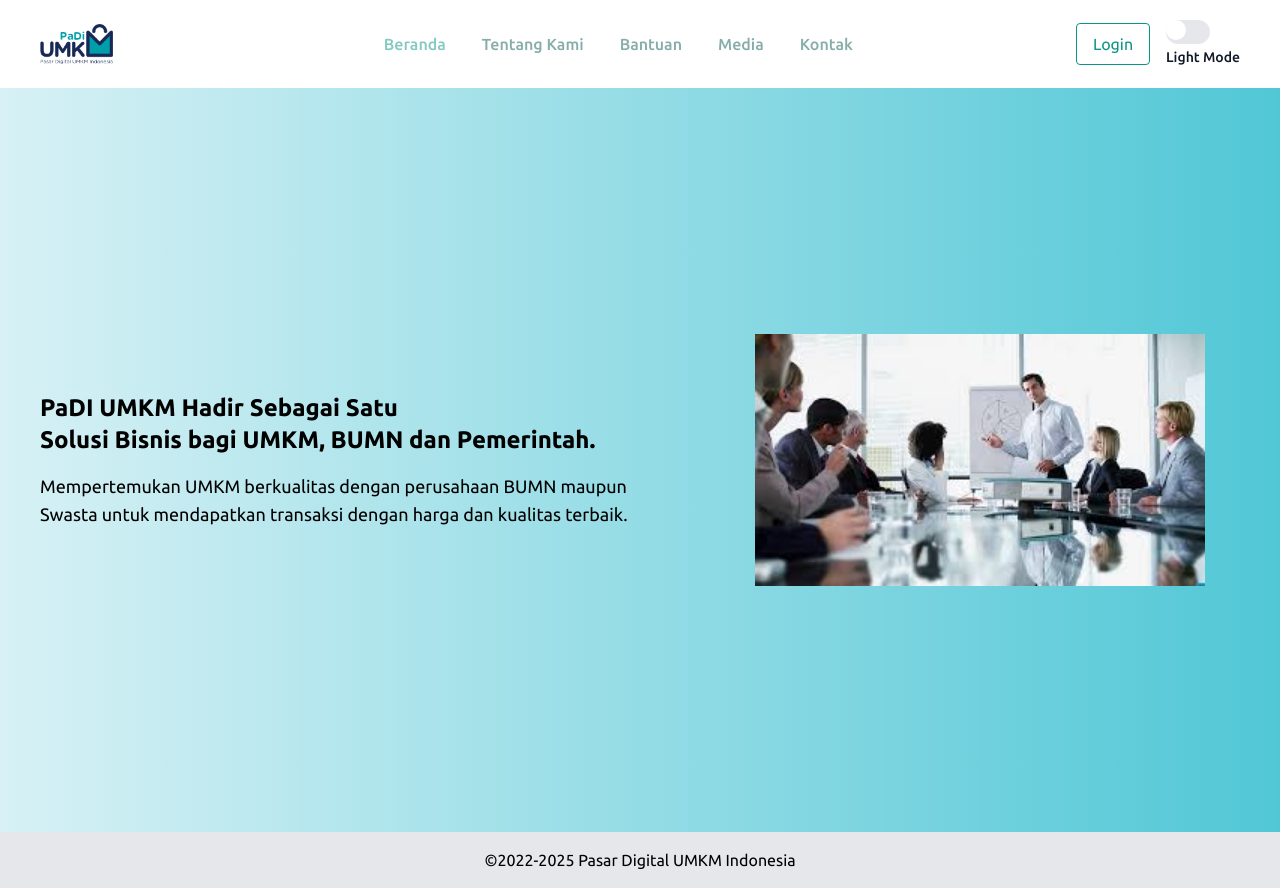
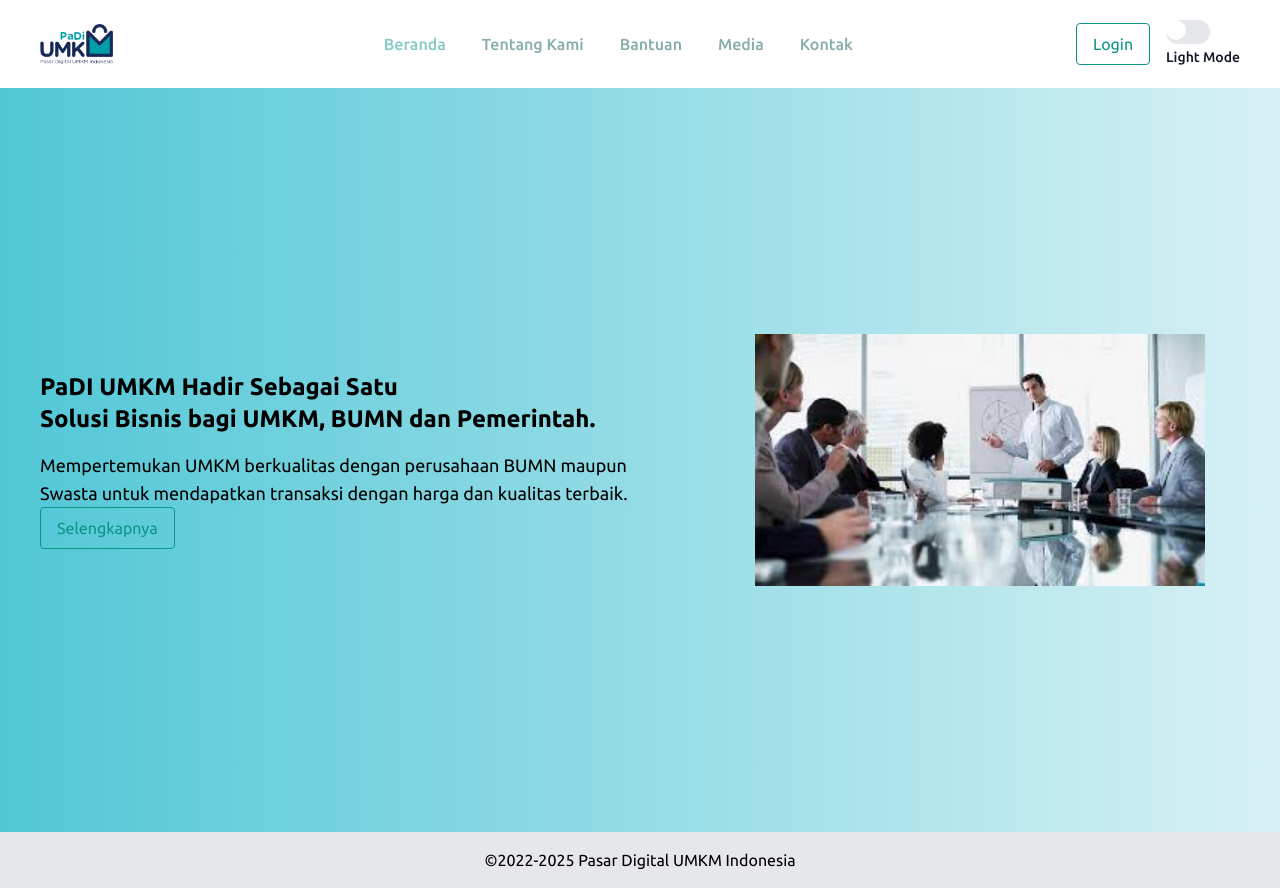
Before and after one commit to ogianaulandari/day-3-react-context, a React (Vite) app: page / in a window 1280 px wide. Built offline with nearby package versions, Linux system fonts and the light colour scheme.

Commit message:
Update Home.jsx

```diff
--- a/src/components/Home.jsx
+++ b/src/components/Home.jsx
@@ -1,9 +1,15 @@
+import { useNavigate } from 'react-router-dom';
 import home from '../assets/images/home.jpg';
 import Footer from './footer';
 
 const Home = () => {
+  const navigate = useNavigate();
+
+  const handleNavigate = () => {
+    navigate('/about');
+  };
   return (
-    <div className="bg-gradient-to-r from-[#d7f1f5] to-[#51c7d6] dark:bg-gray-900 text-black dark:text-white w-full min-h-screen flex flex-col">
+    <div className="bg-gradient-to-r from-[#51c7d6] to-[#d7f1f5] dark:bg-gray-900 text-black dark:text-white w-full min-h-screen flex flex-col">
       <div className="flex flex-row items-center justify-center flex-1">
         <div className="flex-1 p-10">
           <h1 className='font-bold text-2xl font-Source-Sans-Pro font-sans'>
@@ -14,6 +20,9 @@
             Mempertemukan UMKM berkualitas dengan perusahaan BUMN maupun <br />
             Swasta untuk mendapatkan transaksi dengan harga dan kualitas terbaik.
           </p>
+          <button onClick={ handleNavigate } className="text-teal-600 border border-teal-600 px-4 py-2 rounded">
+          Selengkapnya
+        </button>
         </div>
         <div className="flex-1 flex justify-center">
           <img src={ home } alt="Benefit" className="w-3/4 h-auto object-contain" />
```
